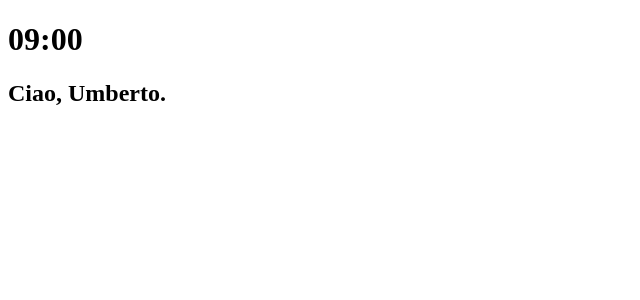
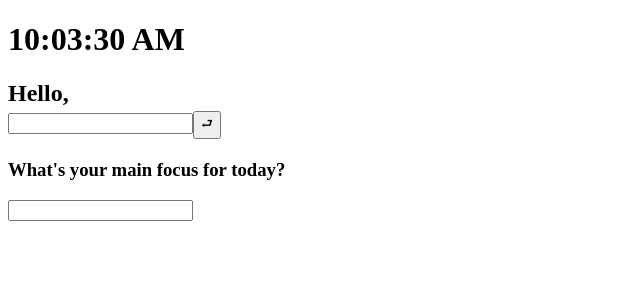
Before and after one commit to iumbs/react-test-app, a React app: page / in a window 1280 px wide. Shown: the top 300 px of the page, without its empty margins (0-640 px from the left). Built offline with nearby package versions, Linux system fonts and the light colour scheme.

Commit message:
The project now is a Momentum-inspired app.

```diff
--- a/package.json
+++ b/package.json
@@ -17,6 +17,8 @@
     "babel-core": "^6.26.0",
     "babel-loader": "^7.1.2",
     "babel-preset-react": "^6.24.1",
+    "eslint": "^4.8.0",
+    "eslint-plugin-react": "^7.4.0",
     "html-webpack-plugin": "^2.30.1",
     "webpack": "^3.6.0",
     "webpack-dev-server": "^2.9.0"
--- a/src/components/App.jsx
+++ b/src/components/App.jsx
@@ -1,20 +1,60 @@
 import React from 'react';
-import {Title} from './Title.jsx'
+import {Clock, Hello} from './Welcome.jsx';
+import {TodoPrompt} from './Todo.jsx';
 
 export class App extends React.Component {
 
 	constructor(props) {
 		super(props);
 		this.state = {
-			date: '09:00',
-			name: 'Umberto'
+			date: new Date(),
+			name: '',
+			showName: false
 		};
+		this.handleNameInputChange = this.handleNameInputChange.bind(this);
+		this.handleNameSubmit = this.handleNameSubmit.bind(this);
+	}
+
+	componentDidMount(){
+		setInterval(
+			() => {this.clockTicker()},
+			1000
+		);
+	}
+
+	componentWillUnmount(){
+		clearInterval();
+	}
+
+	clockTicker(){
+		this.setState({
+			date: new Date()
+		});
+	}
+
+	handleNameInputChange(name) {
+		this.setState({
+			name: name
+		});
+	}
+
+	handleNameSubmit(showName) {
+		this.setState({
+			showName: showName
+		});
 	}
 
 	render() {
 		return (
 			<div>
-				<Title date={this.state.date} name={this.state.name} />
+				<Clock date={this.state.date} />
+				<Hello
+					name={this.state.name}
+					showName={this.state.showName}
+					onNameInputChange={this.handleNameInputChange}
+					onNameSubmit={this.handleNameSubmit}
+				/>
+				<TodoPrompt />
 			</div>
 		);
 	}
--- a/src/components/Title.jsx
+++ /dev/null
@@ -1,10 +0,0 @@
-import React from 'react';
-
-export const Title = (props) => {
-  return (
-    <div>
-      <h1>{props.date}</h1>
-      <h2>Ciao, {props.name}.</h2>
-    </div>
-  );
-}
--- /dev/null
+++ b/src/components/Todo.jsx
@@ -0,0 +1,12 @@
+import React from 'react';
+
+export const TodoPrompt = (props) => {
+
+  return (
+    <div>
+      <h3>What's your main focus for today?</h3>
+      <input type="text" />
+    </div>
+  );
+
+}
--- /dev/null
+++ b/src/components/Welcome.jsx
@@ -0,0 +1,42 @@
+import React from 'react';
+
+export const Clock = (props) => {
+  let fullDateToString = props.date.toLocaleTimeString();
+  let dateToString = fullDateToString.substr(0,5);
+  return <h1>{fullDateToString}</h1>
+};
+
+export class Hello extends React.Component {
+
+  constructor(props) {
+    super(props);
+    this.handleNameInputChange = this.handleNameInputChange.bind(this);
+    this.handleNameSubmit = this.handleNameSubmit.bind(this);
+  }
+
+  handleNameInputChange(e) {
+		this.props.onNameInputChange(e.target.value)
+	}
+
+	handleNameSubmit(e) {
+    this.props.onNameSubmit(true)
+	}
+
+  render() {
+    if (!this.props.showName) {
+      return (
+        <h2>Hello,
+          <form onSubmit={this.handleNameSubmit}>
+            <input type="text" value={this.props.name} onChange={this.handleNameInputChange} />
+            <input type="submit" value="⮐" />
+          </form>
+        </h2>
+      );
+    } else {
+      return (
+        <h2>Hello, {this.props.name}</h2>
+      );
+    }
+  }
+
+}
--- a/src/index.html
+++ b/src/index.html
@@ -2,7 +2,7 @@
 <html lang="en">
 <head>
 	<meta charset="UTF-8">
-	<title>My First React App</title>
+	<title>Momentum-inspired React Application</title>
 </head>
 <body>
 	<div id="app"></div>
```
Also changed, not shown: .eslintrc.json (added), 1 other file (tests, documents, lock files or other folders).
